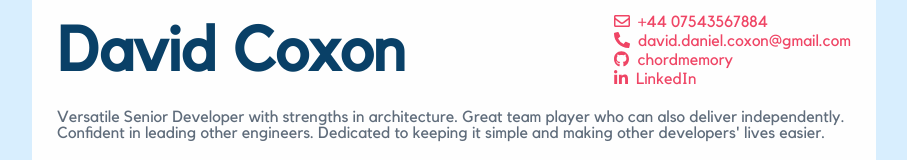
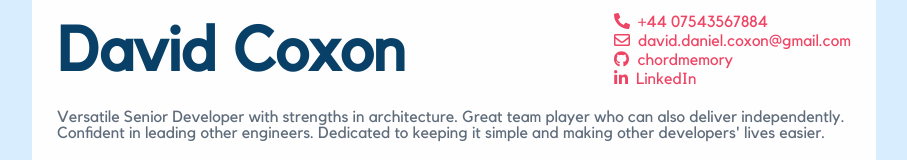
Before and after one commit to chordmemory/resume, a React app: page / in a window 1280 px wide. Shown: the top 160 px of the page, without its empty margins (186-1093 px from the left). Built offline with nearby package versions, Linux system fonts and the light colour scheme.

Commit message:
Fix email and phone icons

```diff
--- a/src/components/resume.tsx
+++ b/src/components/resume.tsx
@@ -66,12 +66,12 @@ export const Resume = (props: Props) => (
         <Link
           url={`tel:${props.resume.basics?.phone}`}
           label={props.resume.basics?.phone}
-          icon="email"
+          icon="phone"
         />
         <Link
           url={`mailto://${props.resume.basics?.email}`}
           label={props.resume.basics?.email}
-          icon="phone"
+          icon="email"
         />
         {props.resume.basics?.profiles?.map(profile => (
           <Link
```
